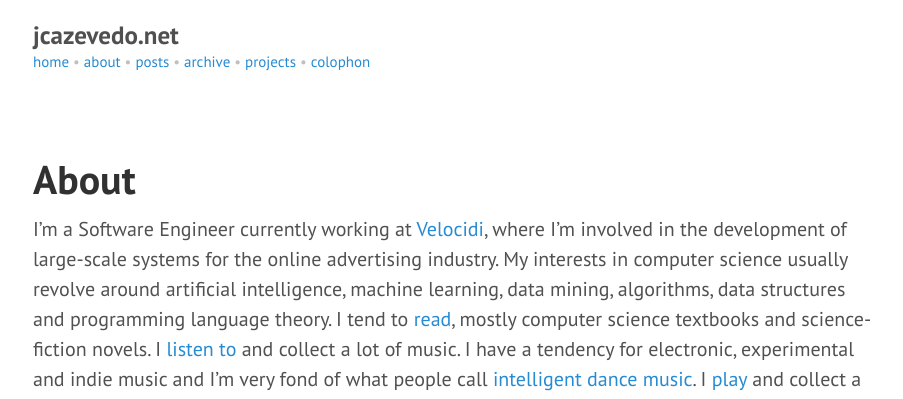
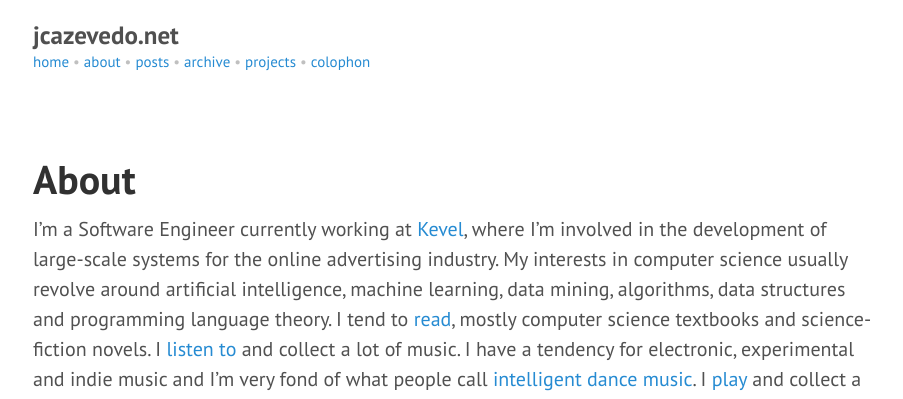
Before and after one commit to jcazevedo/jcazevedo.net, a Jekyll site: the page built from about.md, in a window 1280 px wide. Shown: the top 399 px of the page, without its empty margins (187-1090 px from the left). Built offline with Jekyll 4.4.1, drawn with Linux system fonts in a browser that asks for light colours.

Commit message:
Update about page

```diff
--- a/about.md
+++ b/about.md
@@ -5,18 +5,17 @@ title: About
 
 # About
 
-I'm a Software Engineer currently working at [Velocidi][velocidi], where I'm
-involved in the development of large-scale systems for the online advertising
-industry. My interests in computer science usually revolve around artificial
-intelligence, machine learning, data mining, algorithms, data structures and
-programming language theory. I tend to [read][goodreads], mostly computer
-science textbooks and science-fiction novels. I [listen to][last.fm] and collect
-a lot of music. I have a tendency for electronic, experimental and indie music
-and I'm very fond of what people call [intelligent dance music][idm]. I
-[play][steam] and collect a lot of computer games as well. I like indie,
-difficult and puzzle-related games, but end up playing a lot of different
-genres. I make an effort to keep as much of the code I write
-[open-source][github].
+I'm a Software Engineer currently working at [Kevel][kevel], where I'm involved
+in the development of large-scale systems for the online advertising industry.
+My interests in computer science usually revolve around artificial intelligence,
+machine learning, data mining, algorithms, data structures and programming
+language theory. I tend to [read][goodreads], mostly computer science textbooks
+and science-fiction novels. I [listen to][last.fm] and collect a lot of music. I
+have a tendency for electronic, experimental and indie music and I'm very fond
+of what people call [intelligent dance music][idm]. I [play][steam] and collect
+a lot of computer games as well. I like indie, difficult and puzzle-related
+games, but end up playing a lot of different genres. I make an effort to keep as
+much of the code I write [open-source][github].
 
 In case you're interested, you can grab my [CV][cv]. You can contact me through
 [email][email] or [twitter][twitter].
@@ -27,7 +26,7 @@ In case you're interested, you can grab my [CV][cv]. You can contact me through
 [goodreads]: http://www.goodreads.com/jcazevedo
 [idm]: http://en.wikipedia.org/wiki/Intelligent_dance_music
 [irc]: http://en.wikipedia.org/wiki/IRC
+[kevel]: https://www.kevel.com/
 [last.fm]: http://www.last.fm/user/jcazevedo
 [steam]: http://steamcommunity.com/id/jcazevedo/
 [twitter]: http://twitter.com/jcazevedo
-[velocidi]: https://www.velocidi.com/
--- a/index.html
+++ b/index.html
@@ -6,7 +6,7 @@ title: Home
 <h1>Hi! I'm Joao Azevedo.</h1>
 
 <p>
-  I'm currently a Software Engineer working at <a href="https://www.velocidi.com">Velocidi</a> in the development of a customer data platform for e-commerce websites. You can read more <a href="/about">about</a> me, check some <a href="/posts">posts</a> I wrote, or some of the <a href="/projects">projects</a> I work on.
+I'm currently a Software Engineer working at <a href="https://www.kevel.com/">Kevel</a> in the development of a customer data platform for e-commerce websites. You can read more <a href="/about">about</a> me, check some <a href="/posts">posts</a> I wrote, or some of the <a href="/projects">projects</a> I work on.
 </p>
 
 <h1>Latest posts</h1>
```
